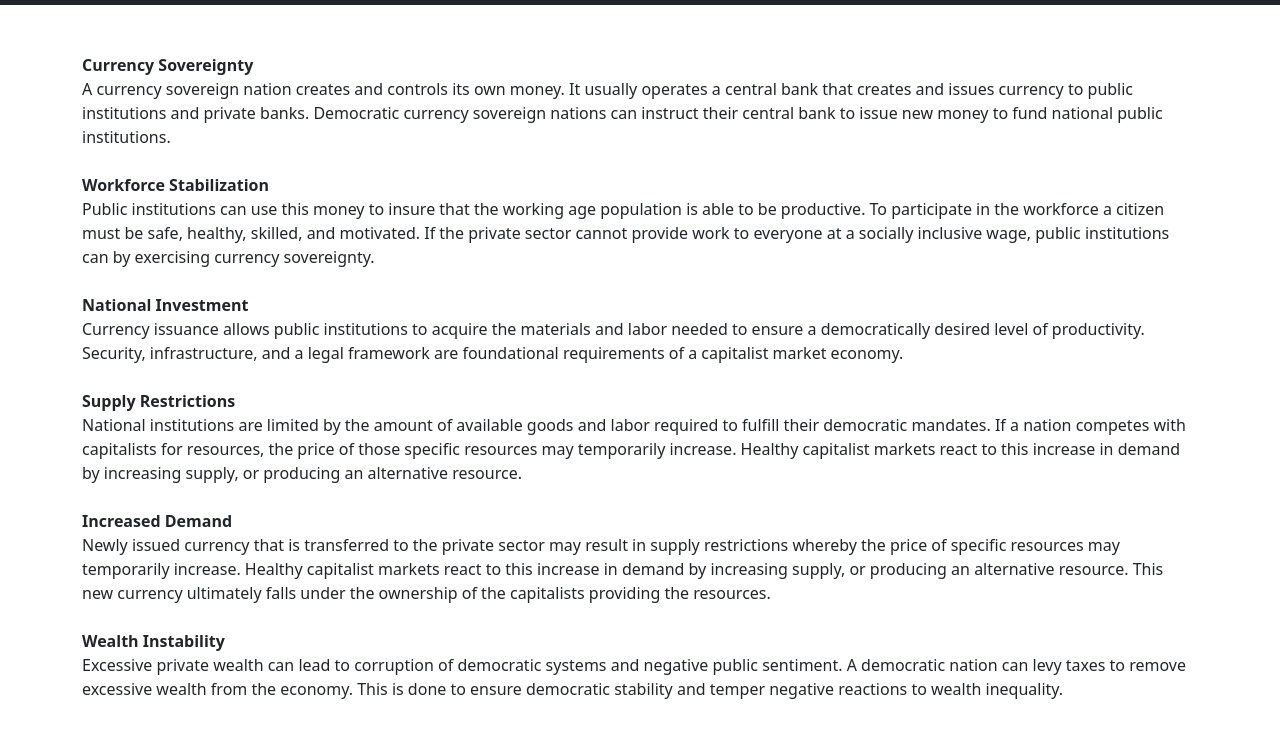
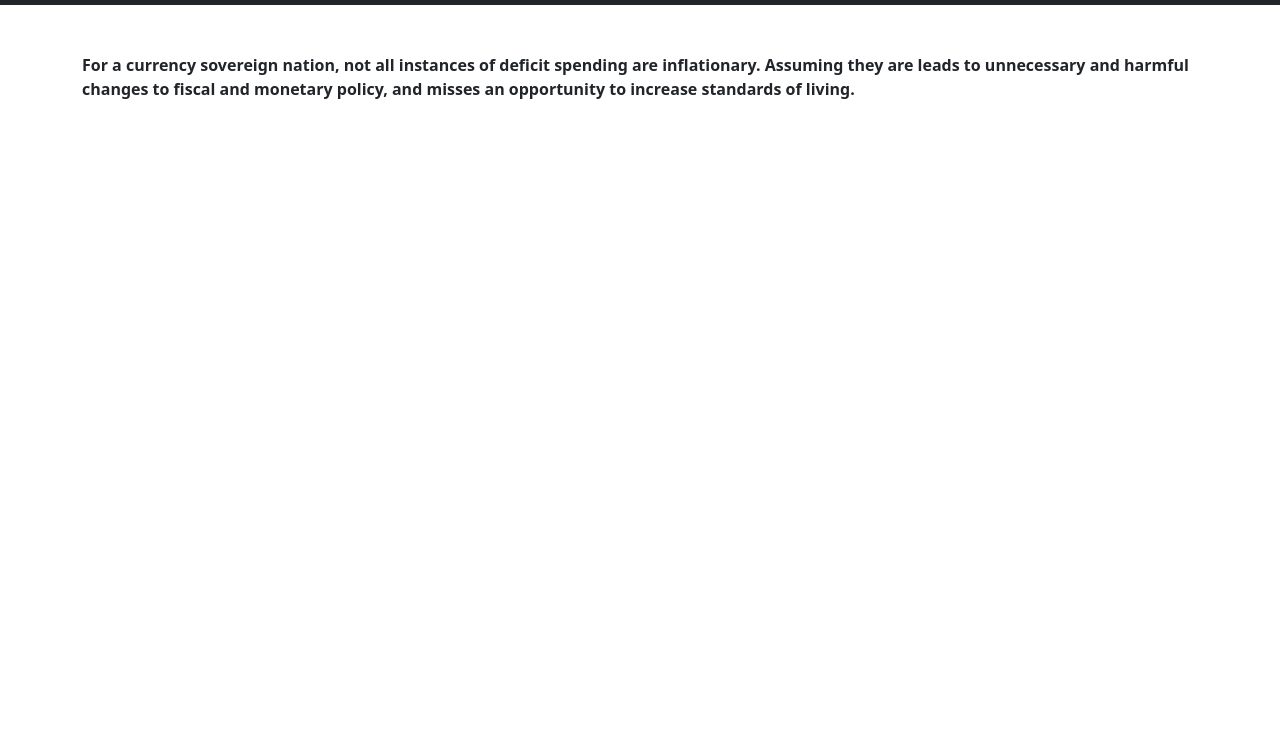
Before and after one commit to gravigate/testsite, a plain HTML site: page index.html in a window 1280 px wide. Shown: the part 51-788 px from the top of the page. Drawn offline with Linux system fonts and the light colour scheme.

Commit message:
Update index.html
update

```diff
--- a/index.html
+++ b/index.html
@@ -22,44 +22,10 @@
         <!-- Page content-->
         <div class="container">
             <div class="text-left mt-5">
-			<strong>Currency Sovereignty</strong><br>
-					A currency sovereign nation creates and controls its own money.
-					It usually operates a central bank that creates and issues currency
-					to public institutions and private banks. Democratic currency sovereign
-					nations can instruct their central bank to issue new money to fund national
-					public institutions.
-			<br><br>
-			<strong>Workforce Stabilization</strong><br>
-					Public institutions can use this money to insure that the working age
-					population is able to be productive. To participate in the workforce a citizen
-					must be safe, healthy, skilled, and motivated. If the private sector cannot
-					provide work to everyone at a socially inclusive wage, public institutions can
-					by exercising currency sovereignty.
-			<br><br>
-			<strong>National Investment</strong><br>
-					Currency issuance allows public institutions to acquire the materials and labor
-					needed to ensure a democratically desired level of productivity. Security,
-					infrastructure, and a legal framework are foundational requirements of a capitalist
-					market economy.
-			<br><br>
-			<strong>Supply Restrictions</strong><br>
-					National institutions are limited by the amount of available goods and labor
-					required to fulfill their democratic mandates. If a nation competes with capitalists
-					for resources, the price of those specific resources may temporarily increase. Healthy
-					capitalist markets react to this increase in demand by increasing supply, or producing
-					an alternative resource.
-			<br><br>
-			<strong>Increased Demand</strong><br>
-					Newly issued currency that is transferred to the private sector may result in supply
-					restrictions whereby the price of specific resources may temporarily increase. Healthy
-					capitalist markets react to this increase in demand by increasing supply, or producing
-					an alternative resource. This new currency ultimately falls under the ownership of the
-					capitalists providing the resources.
-			<br><br>
-			<strong>Wealth Instability</strong><br>
-					Excessive private wealth can lead to corruption of democratic systems and negative public
-					sentiment. A democratic nation can levy taxes to remove excessive wealth from the economy.
-					This is done to ensure democratic stability and temper negative reactions to wealth inequality.
+			<strong>For a currency sovereign nation, not all instances of deficit
+			spending are inflationary. Assuming they are leads to unnecessary
+			and harmful changes to fiscal and monetary policy, and misses an
+			opportunity to increase standards of living.</strong><br>
             </div>
         </div>
     </body>
```
